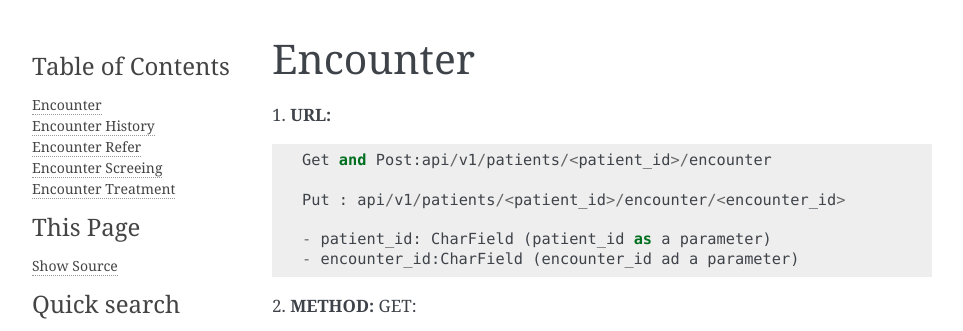
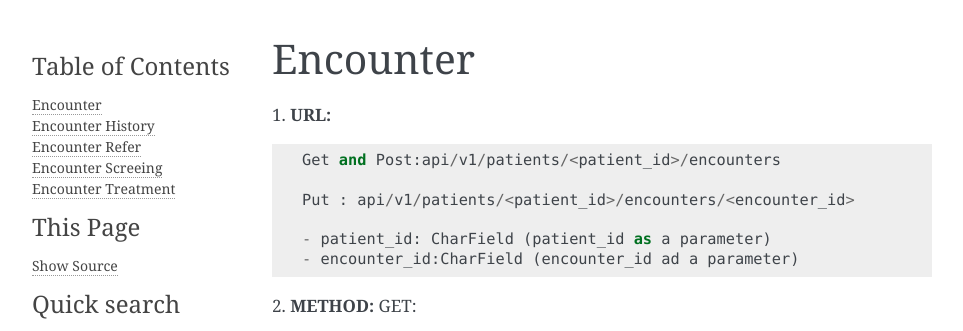
Before and after one commit to kungfoochris/dental-hub-web, a Sphinx documentation site: the page built from docs/encounterapp.rst, in a window 1280 px wide and 900 px high. Shown: the top 331 px of the window, without its empty margins (148-1111 px from the left). Built offline with Sphinx 7.4.7, drawn with Linux system fonts in a browser that asks for light colours; formulas are drawn with MathJax 3; the version number could not be read and is left out.

Commit message:
encounter urls to encounters

```diff
--- a/docs/encounterapp.rst
+++ b/docs/encounterapp.rst
@@ -4,9 +4,9 @@ Encounter
 1. **URL:**
 ::
 
-    Get and Post:api/v1/patients/<patient_id>/encounter
+    Get and Post:api/v1/patients/<patient_id>/encounters
 
-    Put : api/v1/patients/<patient_id>/encounter/<encounter_id>
+    Put : api/v1/patients/<patient_id>/encounters/<encounter_id>
 
     - patient_id: CharField (patient_id as a parameter)
     - encounter_id:CharField (encounter_id ad a parameter)
```
Also changed, not shown: 12 other files.
